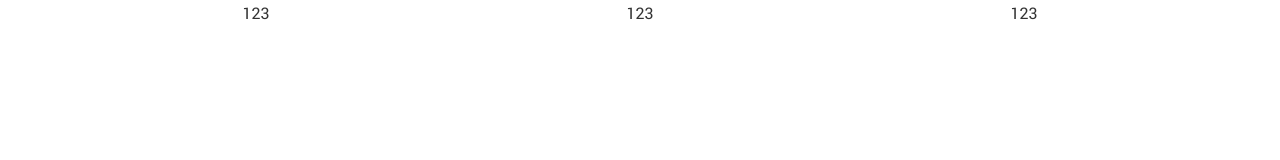
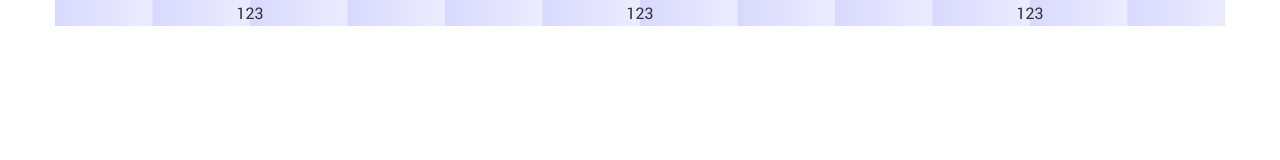
Before and after one commit to corvusnigra/start-susy_new, a website: page app/index.html in a window 1280 px wide. Drawn offline with Linux system fonts and the light colour scheme.

Commit message:
add susy.scss

```diff
--- a/sass/header.sass
+++ b/sass/header.sass
@@ -2,6 +2,8 @@
 @import "vars.sass"
 @import "app/libs/susy/sass/susy"
 @import "app/libs/breakpoint-sass/stylesheets/breakpoint"
+@import "susy"
+
 
 
 body
@@ -15,11 +17,21 @@ body
 .hidden
 	display: none
 
-
+//$main_layout: layout(12 .5 fluid float inside)
 .testing3
-	@include container(90%)
+	+container(1170px)
 	&>div
 		text-align: center
-		@include span(4 of 12 inside)
-		@include breakpoint(max-width 900px)
-			@include span(6 of 12 inside)
+		+span(4 of 12)
+		+breakpoint(max-width 900px)
+		 +span(6 of 12)
+
+// .testing3
+// 	@include container(80%)
+// 	&>div
+// 		text-align: center
+// 		@include span(4 of $main_layout)
+// 		@include breakpoint(max-width 900px)
+// 			@include span(6 of $main_layout)
+// 			&:nth-child(3)
+// 				@include full
--- a/sass/main.sass
+++ b/sass/main.sass
@@ -6,6 +6,7 @@
 @import "app/libs/font-awesome/SCSS/font-awesome"
 @import "app/libs/susy/sass/susy"
 @import "app/libs/breakpoint-sass/stylesheets/breakpoint"
+@import "susy"
 
 *::-webkit-input-placeholder
 	color: #666
```
Also changed, not shown: app/css/header.min.css.
